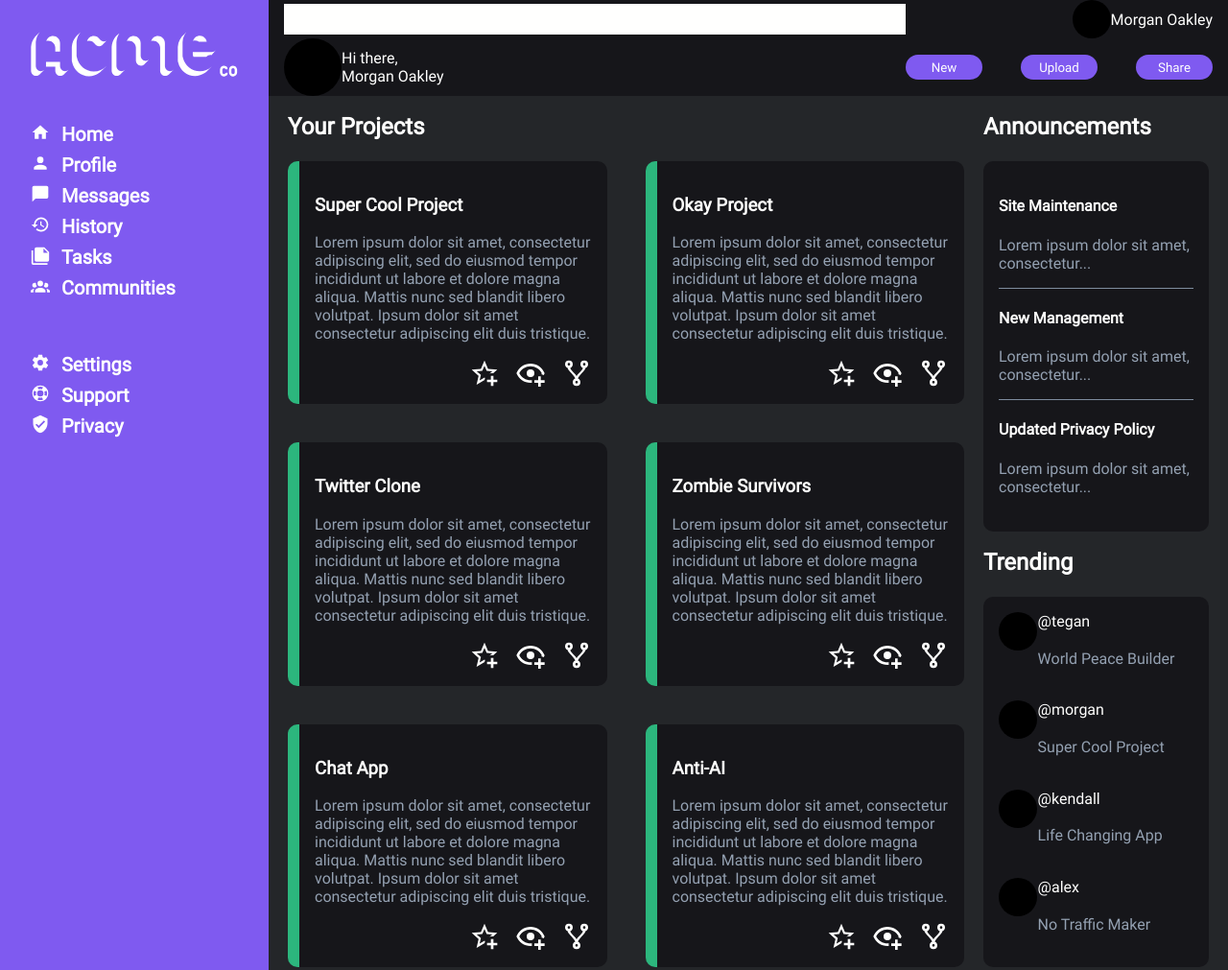
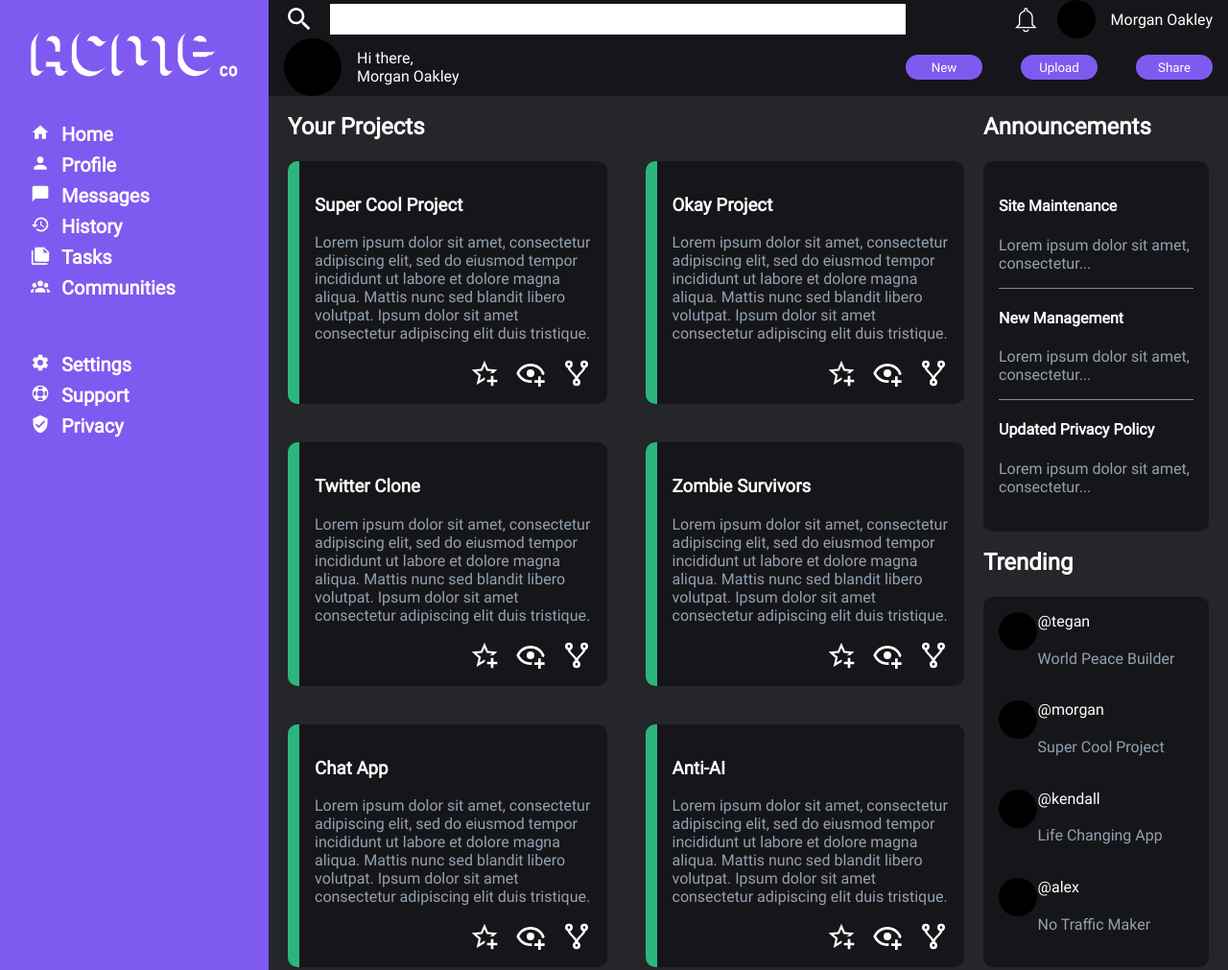
Before and after one commit to drossano/admin-dashboard, a plain HTML site: page index.html in a window 1280 px wide. Shown: the top 1011 px of the page at 96% size. Drawn offline with Linux system fonts and the light colour scheme.

Commit message:
Add header icons, increase gap

```diff
--- a/index.html
+++ b/index.html
@@ -10,8 +10,12 @@
 <body>
   <div id="dashboard">
     <div id="header">
-      <div id="search"><input type="search" name="" id="searchbar"></div>
+      <div id="search">
+        <img src="images/header-icons/magnify.svg" alt="">
+        <input type="search" name="" id="searchbar">
+      </div>
       <div id="profile">
+        <img src="images/header-icons/bell.svg" alt="">
         <svg height="40" width="40" class="avatar">
           <circle cx="20" cy="20" r="20"/>
         </svg>
--- a/style.css
+++ b/style.css
@@ -106,6 +106,11 @@ h2 {
 
 #search {
   display: flex;
+  gap: 1rem;
+}
+
+#header img {
+  height: 2rem;
 }
 
 #searchbar {
@@ -119,11 +124,13 @@ h2 {
   display: flex;
   align-items: center;
   justify-content: flex-end;
+  gap: 1rem;
 }
 
 #greeting {
   display: flex;
   align-items: center;
+  gap: 1rem;
 }
 
 #greeting-text {
```
Also changed, not shown: images/header-icons/bell.svg (added), images/header-icons/magnify.svg (added).
